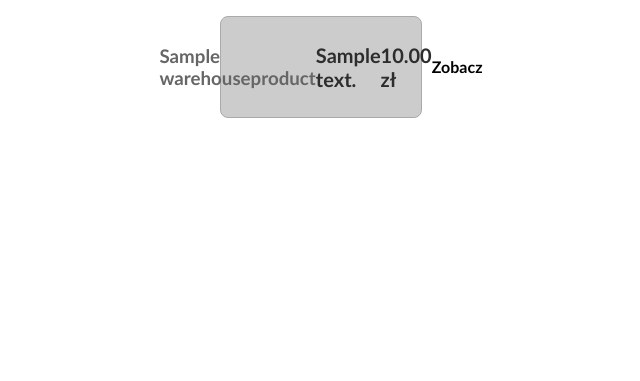
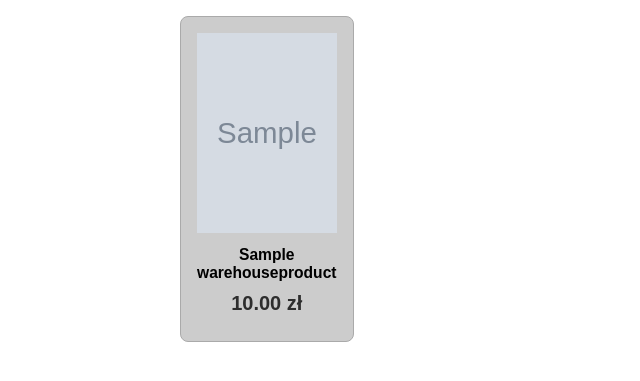
Before and after one commit to Jaian400/Magazyn_Master, a Django app: template djan/mainapp/templates/budownictwo.html in a window 1280 px wide. Shown: the part 137-518 px from the top of the page, without its empty margins (136-776 px from the left). Run offline with Django 5.2, Linux system fonts and the light colour scheme; the template is opened without the code that fills it: values that come from a table or form of the project are taken from there, others are empty; tables that the repository leaves empty hold one stand-in row (values such as "Sample post"); grey boxes marked "Sample" are stand-in pictures.

Commit message:
update_budownictwo

```diff
--- a/djan/mainapp/templates/budownictwo.html
+++ b/djan/mainapp/templates/budownictwo.html
@@ -33,7 +33,6 @@
             </div>
         </div>
 
-
         <div tabindex="-1"></div>
 
         <div class="second_div">
@@ -52,16 +51,15 @@
 
     <div class="product-grid">
         {% for product in products %}
-            <div class="product-item">
-                {% comment %} <img src="{% static product.product_image %}" alt="{{ product.product_name }}" class="product-image"> {% endcomment %}
+            <button class="product-item" onclick="window.location.href='{% url 'product_detail' product.product_category.slug product.slug %}'">
+                <img class="product-image" src="{% static 'images/products/' %}{{ product.product_image }}" alt="{{ product.product_name }}">
                 <h3>{{ product.product_name }}</h3>
-                <p>{{ product.product_description }}</p>
                 <p><strong>{{ product.product_price }} zł</strong></p>
-                <a href="{% url 'product_detail' product.product_category.slug product.slug %}" class="button">Zobacz</a>
-            </div>
+            </button>
         {% endfor %}
     </div>
 
 
+
 </body>
 </html>
--- a/djan/static/productpages.css
+++ b/djan/static/productpages.css
@@ -1,11 +1,10 @@
 /* Kontener siatki produktów */
 .product-grid {
     display: grid;
-    grid-template-columns: repeat(4, 1fr); /* 4 kolumny */
-    grid-auto-rows: 100px; /* Wysokość każdego wiersza */
-    gap: 25px 1px; /* Pierwsza wartość: odstępy w pionie, druga: odstępy w poziomie */
+    grid-template-columns: repeat(5, 1fr); /* 4 kolumny */
+    gap: 25px; /* Odstępy */
     padding: 16px;
-    margin-left: 340px; /* Margines po lewej stronie ekranu */
+    margin-left: 300px; /* Margines po lewej stronie ekranu */
 }
 
 /* Styl pojedynczego elementu */
@@ -13,13 +12,16 @@
     background-color: #ccc; /* Szary kolor */
     border: 1px solid #aaa;
     border-radius: 8px;
-    display: flex;
-    align-items: center; /* Wyśrodkowanie tekstu w pionie */
-    justify-content: center; /* Wyśrodkowanie tekstu w poziomie */
-    font-size: 16px;
-    color: #666;
-    font-weight: bold;
-    height: 100px; /* Krótszy bok jako podstawa */
-    width: 200px; /* Dłuższy bok */
-    margin: 0; /* Brak dodatkowych marginesów */
+    text-align: center; /* Wyśrodkowanie tekstu */
+    padding: 16px; /* Odstępy wewnętrzne */
+    cursor: pointer;
 }
+
+.product-image {
+    width: 100%;
+    height: 200px;
+}
+
+.product-item h3, .product-item p {
+    margin: 10px 0; /* Marginesy między nazwą a ceną */
+}
```
Also changed, not shown: djan/static/images/products/Knauf_Gotowa_gladz_polimerowa_Rotband_Finish_28_kg.jpg (added), djan/static/images/products/cement.jpg (added).
